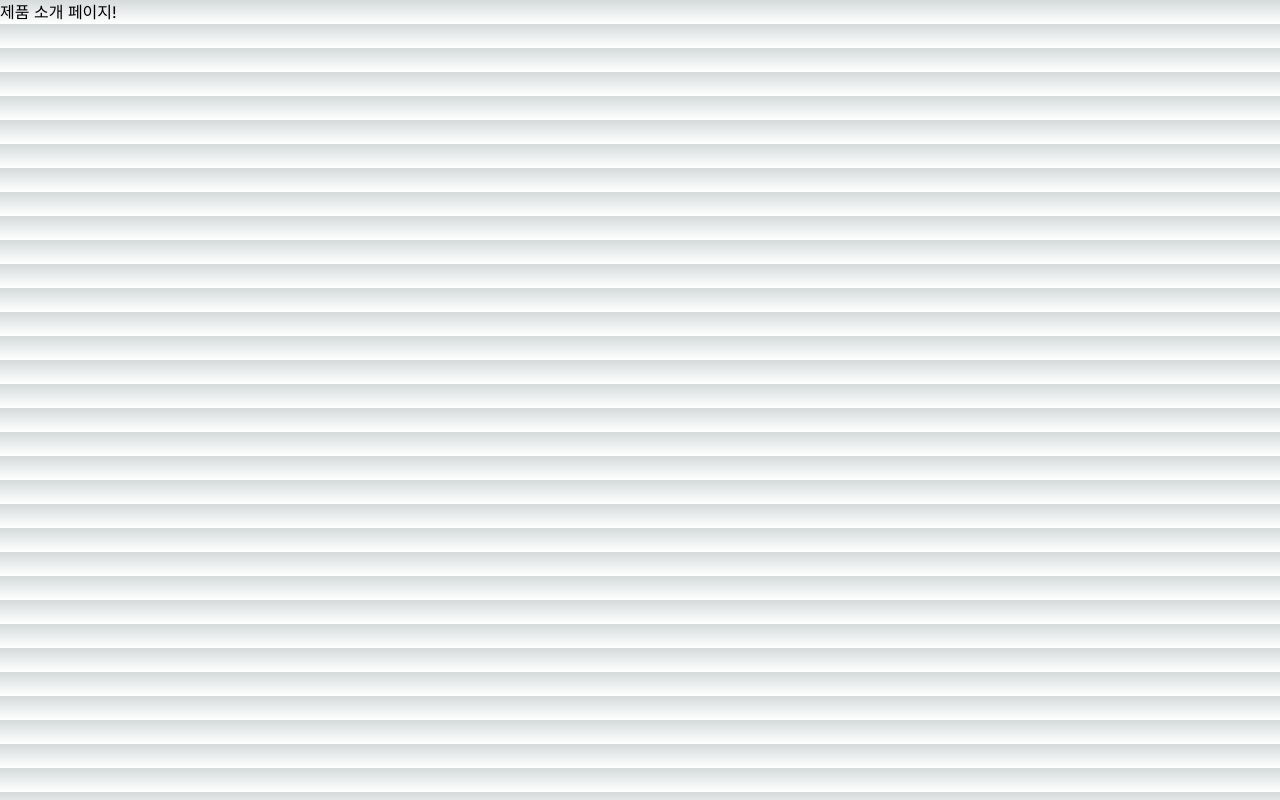
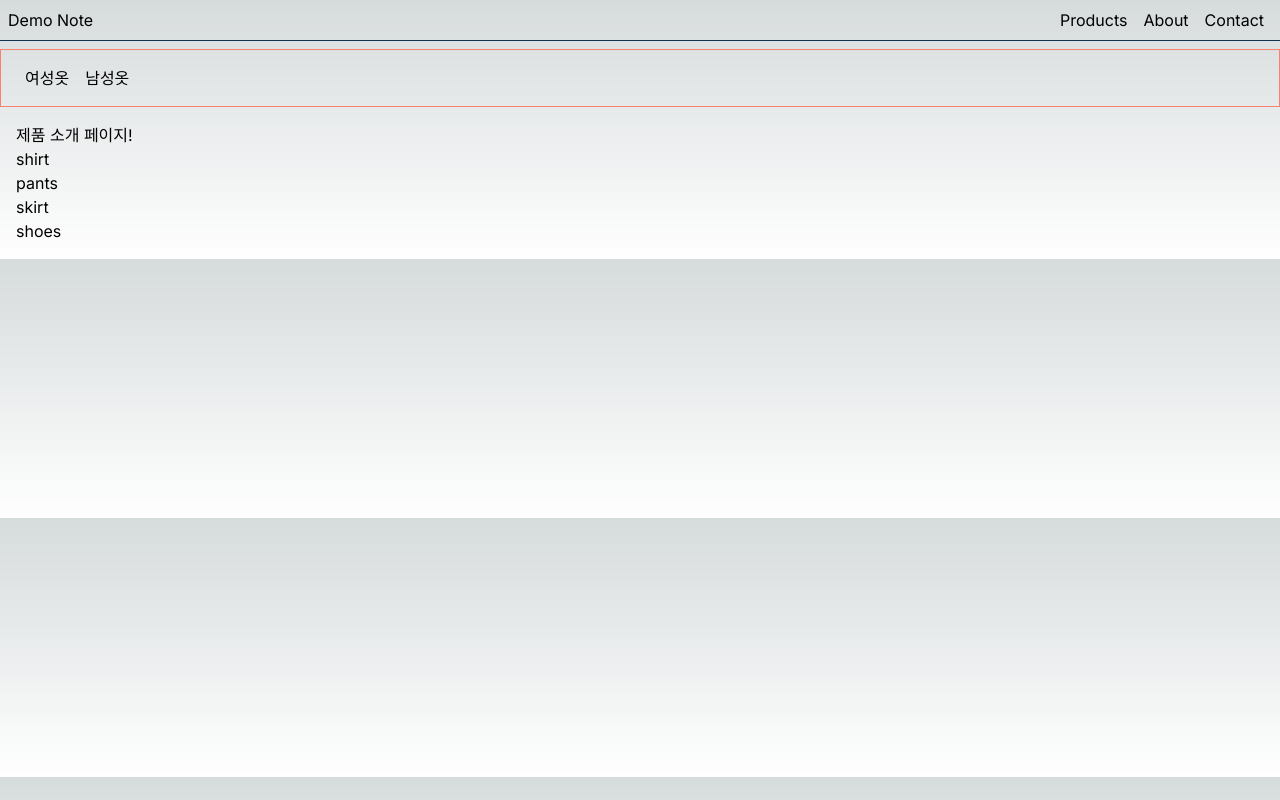
Before and after one commit to whoyoung90/Next-exercise, a Next.js app: page /products in a window 1280 px wide. Built offline with nearby package versions, Linux system fonts and the light colour scheme.

Commit message:
study: 230724 링크, 레이아웃, 메타데이터

```diff
--- /dev/null
+++ b/src/app/layout.module.css
@@ -0,0 +1,12 @@
+/* postcss(css module)를 쓸때는 항상 module을 붙여줘야 한다 */
+.header {
+  display: flex;
+  justify-content: space-between;
+  align-items: center;
+  padding: 8px;
+  border-bottom: 1px solid #132f52;
+}
+
+.nav a {
+  padding: 0 8px;
+}
--- a/src/app/layout.tsx
+++ b/src/app/layout.tsx
@@ -1,22 +1,40 @@
-import './globals.css'
-import type { Metadata } from 'next'
-import { Inter } from 'next/font/google'
+import type { Metadata } from "next";
+import { Inter } from "next/font/google";
 
-const inter = Inter({ subsets: ['latin'] })
+import Link from "next/link";
+import "./globals.css";
+import styles from "./layout.module.css";
 
+const inter = Inter({ subsets: ["latin"] });
+
+// viewport는 기본 제공 (customizing 가능. 공식문서 참고)
+// 프로젝트 전체 경로 Metadata
 export const metadata: Metadata = {
-  title: 'Create Next App',
-  description: 'Generated by create next app',
-}
+  title: "멋진 제품 사이트",
+  description: "멋진 제품을 판매하는 곳입니다.",
+  icons: {
+    icon: "/favicon.ico",
+  },
+};
 
 export default function RootLayout({
   children,
 }: {
-  children: React.ReactNode
+  children: React.ReactNode;
 }) {
   return (
     <html lang="en">
-      <body className={inter.className}>{children}</body>
+      <body className={inter.className}>
+        <header className={styles.header}>
+          <h1>Demo Note</h1>
+          <nav className={styles.nav}>
+            <Link href="/products">Products</Link>
+            <Link href="/about">About</Link>
+            <Link href="/contact">Contact</Link>
+          </nav>
+        </header>
+        {children}
+      </body>
     </html>
-  )
+  );
 }
--- a/src/app/products/[slug]/page.tsx
+++ b/src/app/products/[slug]/page.tsx
@@ -4,8 +4,15 @@
   };
 };
 
+// description을 지정 안하면, 상위 description을 사용!
+export function generateMetadata({ params }: Props) {
+  return {
+    title: `제품의 이름: ${params.slug}`,
+  };
+}
+
+// 동적 라우팅 (props에서 어떤 경로로 들어왔는지 알려준다!)
 export default function PantsPage({ params }: Props) {
-  // 동적 라우팅 (props에서 어떤 경로로 들어왔는지 알려준다!)
   return <h1>{params.slug} 제품 설명 페이지</h1>;
 }
 
--- /dev/null
+++ b/src/app/products/layout.module.css
@@ -0,0 +1,13 @@
+.nav {
+  padding: 16px;
+  margin-top: 8px;
+  border: 1px solid salmon;
+}
+
+.nav a {
+  padding: 0 8px;
+}
+
+.product {
+  padding: 16px;
+}
--- /dev/null
+++ b/src/app/products/layout.tsx
@@ -0,0 +1,26 @@
+import type { Metadata } from "next";
+import Link from "next/link";
+import styles from "./layout.module.css";
+
+// products + 하위 경로 Metadata
+export const metadata: Metadata = {
+  title: "멋진 제품 사이트 | 전체 제품 확인",
+  description: "멋진 제품을 확인해 보세요.",
+};
+
+// products 페이지 내에서 재사용이 가능한 layout
+export default function ProductsLayout({
+  children,
+}: {
+  children: React.ReactNode;
+}) {
+  return (
+    <>
+      <nav className={styles.nav}>
+        <Link href="/products/woman">여성옷</Link>
+        <Link href="/products/man">남성옷</Link>
+      </nav>
+      <section className={styles.product}>{children}</section>
+    </>
+  );
+}
--- a/src/app/products/page.tsx
+++ b/src/app/products/page.tsx
@@ -1,3 +1,18 @@
+import Link from "next/link";
+
+const products = ["shirt", "pants", "skirt", "shoes"];
+
 export default function ProductsPage() {
-  return <h1>제품 소개 페이지!</h1>;
+  return (
+    <>
+      <h1>제품 소개 페이지!</h1>
+      <ul>
+        {products.map((product, index) => (
+          <li key={index}>
+            <Link href={`/products/${product}`}>{product}</Link>
+          </li>
+        ))}
+      </ul>
+    </>
+  );
 }
```
Also changed, not shown: src/app/page.tsx (+8 -0 lines).
